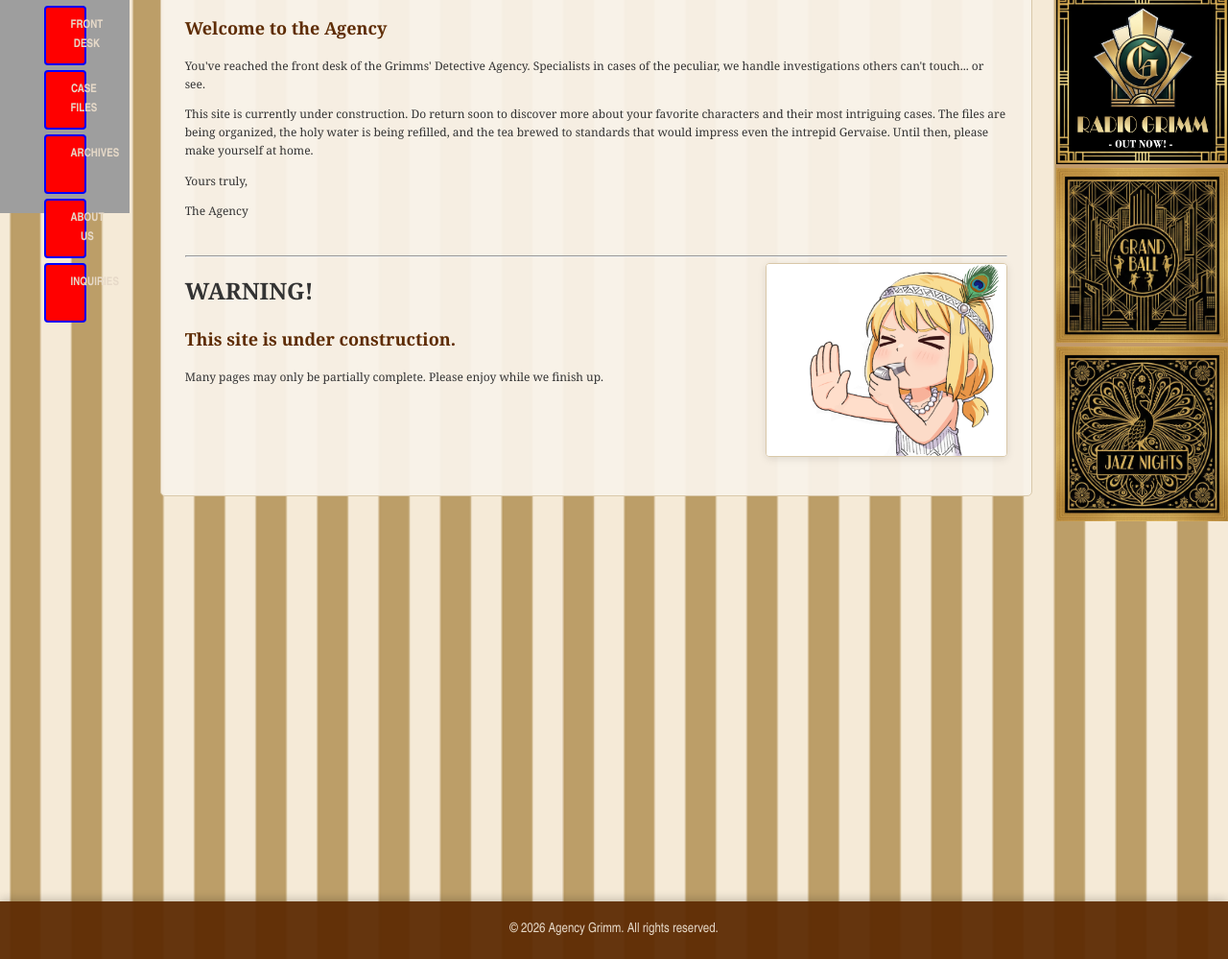
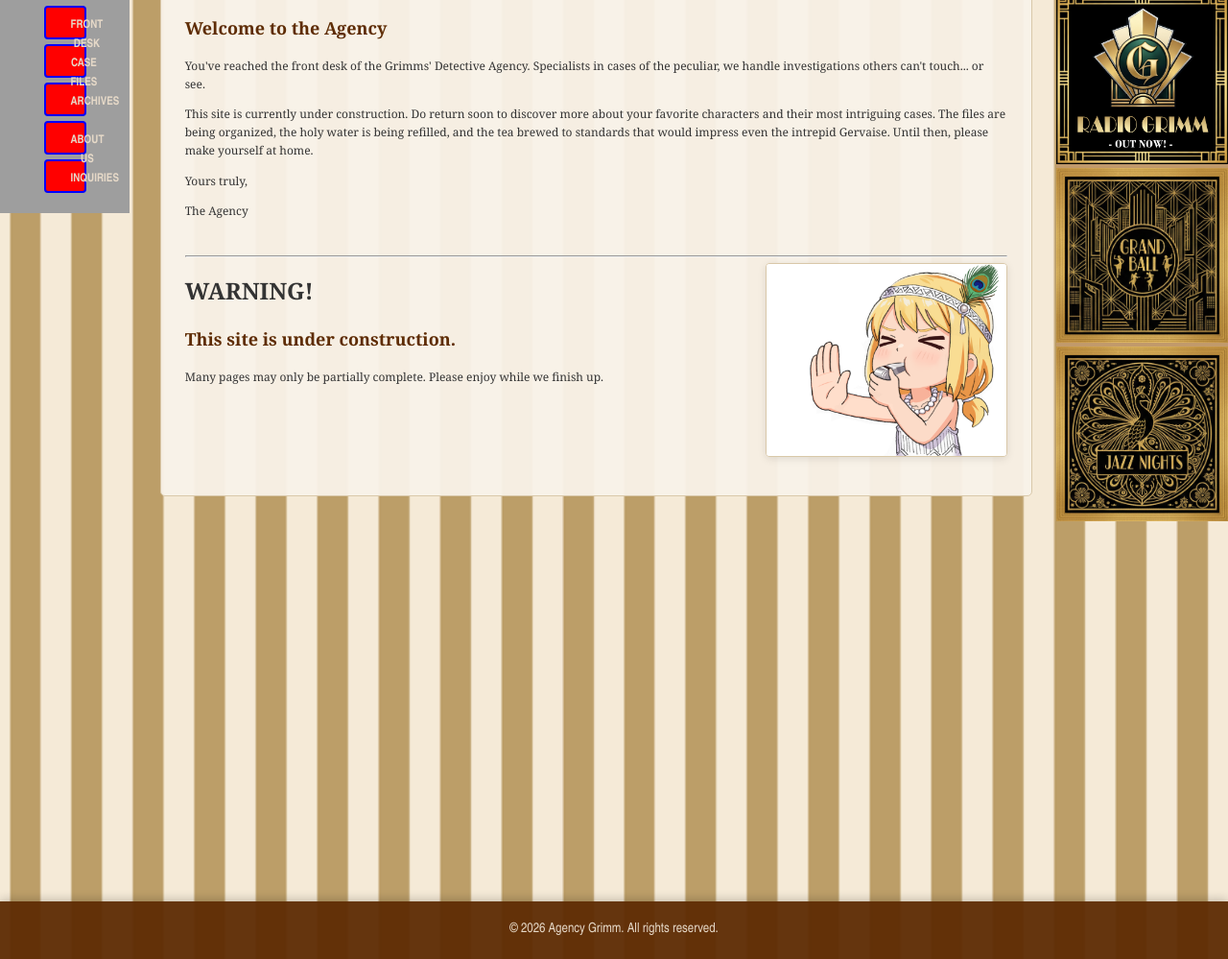
Before and after one commit to johnhopes-collab/grimmsdetectiveagency, a Jekyll site: the page built from index.html, in a window 1280 px wide. Shown: the part 692-1691 px from the top of the page at 96% size. Built offline with Jekyll 4.4.1, drawn with Linux system fonts in a browser that asks for light colours; grey boxes are pictures that could not be loaded.

Commit message:
Update style.scss

```diff
--- a/assets/css/style.scss
+++ b/assets/css/style.scss
@@ -105,7 +105,7 @@ body {
 .sidebar-button {
     display: block;
     width: 40px; /* Your test width */
-    height: 42px;
+    height: 15px;
     padding: 8px 0;
     margin-bottom: 5px;
     margin-left: auto;
```
